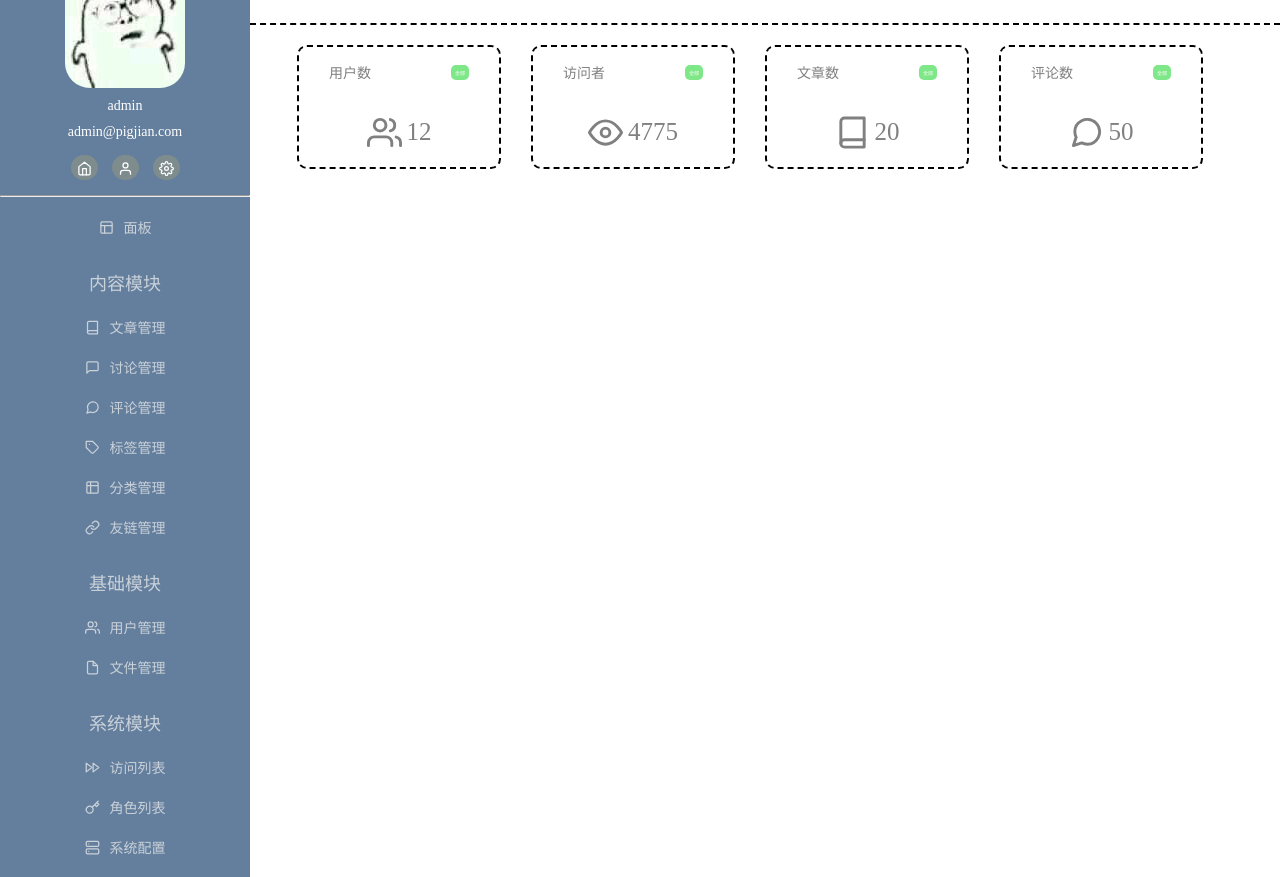
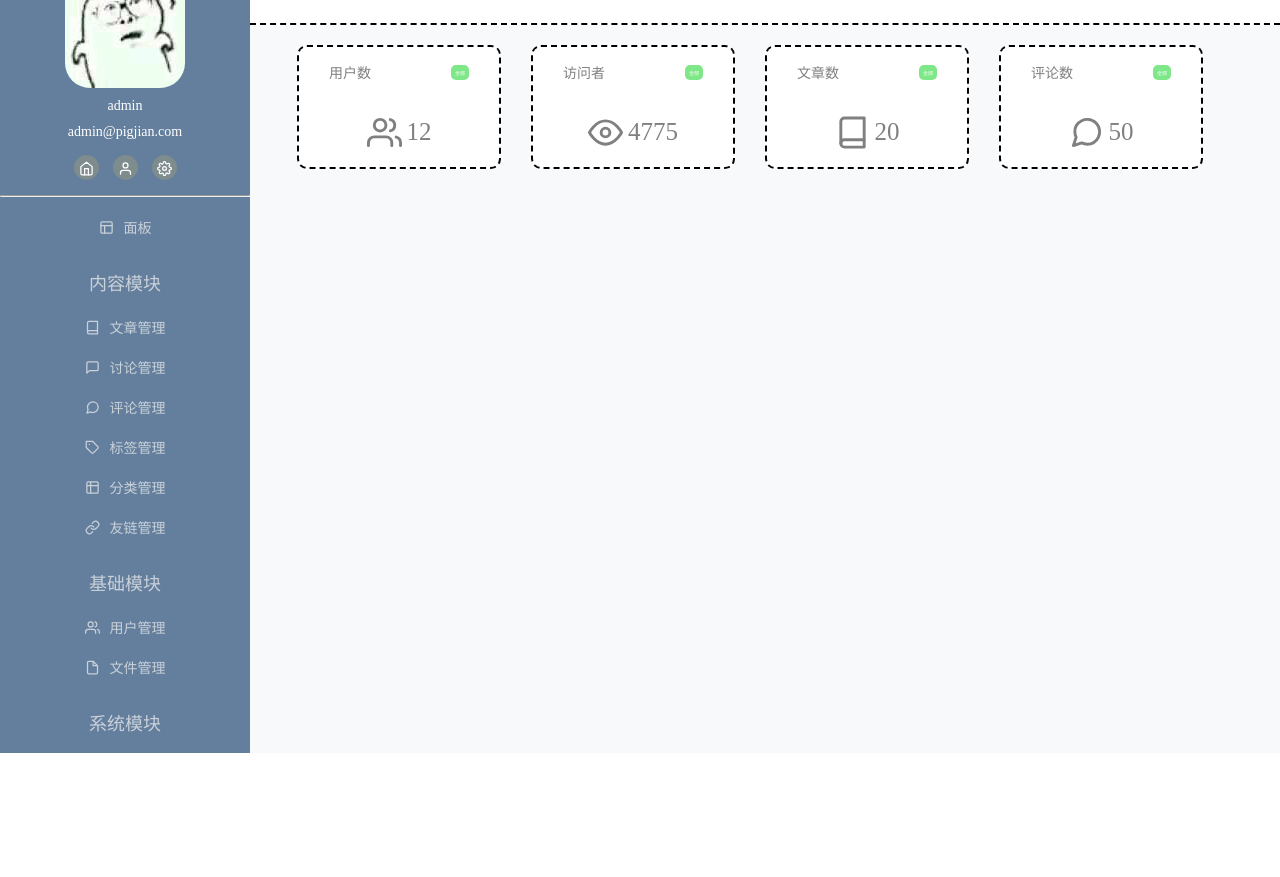
Before and after one commit to JosephEJohnston/rust-blog-full-stack, a website: page frontend/prototype/html/dashboard.html in a window 1280 px wide. Shown: the part 47-924 px from the top of the page. After the commit the page ends 800 px from the top, so only its background shows below. Drawn offline with nearby package versions, Linux system fonts and the light colour scheme.

Commit message:
背景色填满内容页

```diff
--- a/frontend/prototype/css/dashboard.css
+++ b/frontend/prototype/css/dashboard.css
@@ -1,16 +1,26 @@
 * {
+    padding: 0;
     margin: 0;
+}
+
+html, body {
+    height: 100%;
+    min-height: 100% !important;
 }
 
 .dashboard-page {
     width: 100%;
     height: 100%;
-
+    min-height: 100% !important;
+    background-color: #f8f9fa;
+    overflow: auto;
 }
 
 .page-column-left, .page-column-right {
-    height: 100%;
+    min-height: 100% !important;
     float: left;
+    display: block;
+    overflow: auto;
 }
 
 /* ---------------- left-start -------------------- */
@@ -65,6 +75,8 @@
     color: white;
     background-color: #7f8c8d;
     border: none;
+    width: 25px;
+    height: 25px;
     margin-left: 5px;
     margin-right: 5px;
     border-radius: 15px;
@@ -120,6 +132,7 @@
     height: 70px;
     width: 100%;
     border-bottom: black 2px dashed;
+    background-color: white;
 }
 
 .header-icon {
@@ -128,7 +141,7 @@
 }
 
 .statistics-info {
-    margin-top: 20px;
+    padding-top: 20px;
     display: flex;
     align-items: center;
     justify-content: center;
@@ -144,6 +157,7 @@
     flex-direction: column;
     justify-content: center;
     align-items: center;
+    background-color: white;
 }
 
 .each-statistics-title, .each-statistics-data {
--- a/frontend/prototype/html/dashboard.html
+++ b/frontend/prototype/html/dashboard.html
@@ -138,6 +138,7 @@
                     </div>
                 </div>
             </article>
+            <div class="right-filled"></div>
         </div>
         <footer>
 
```
